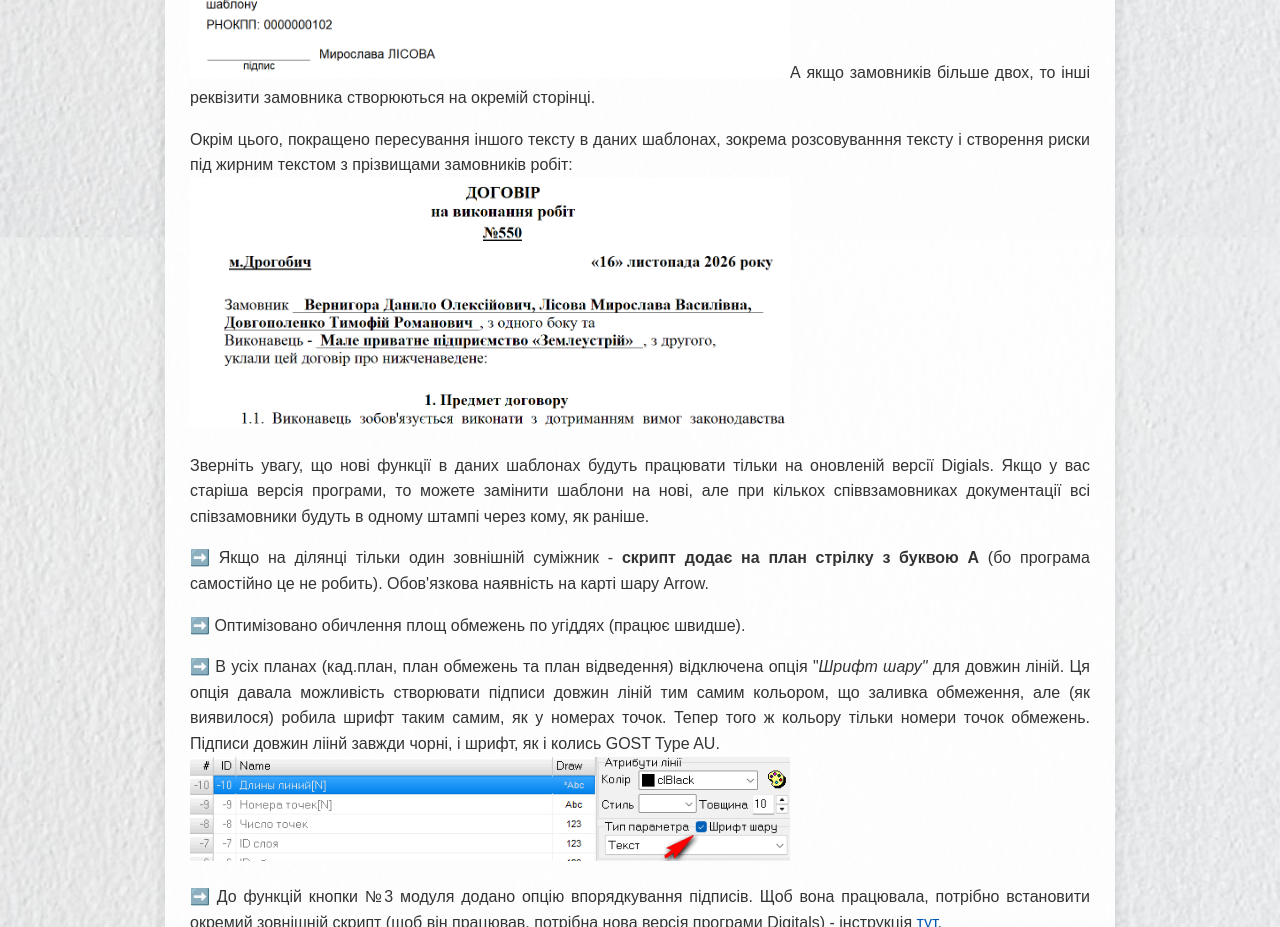
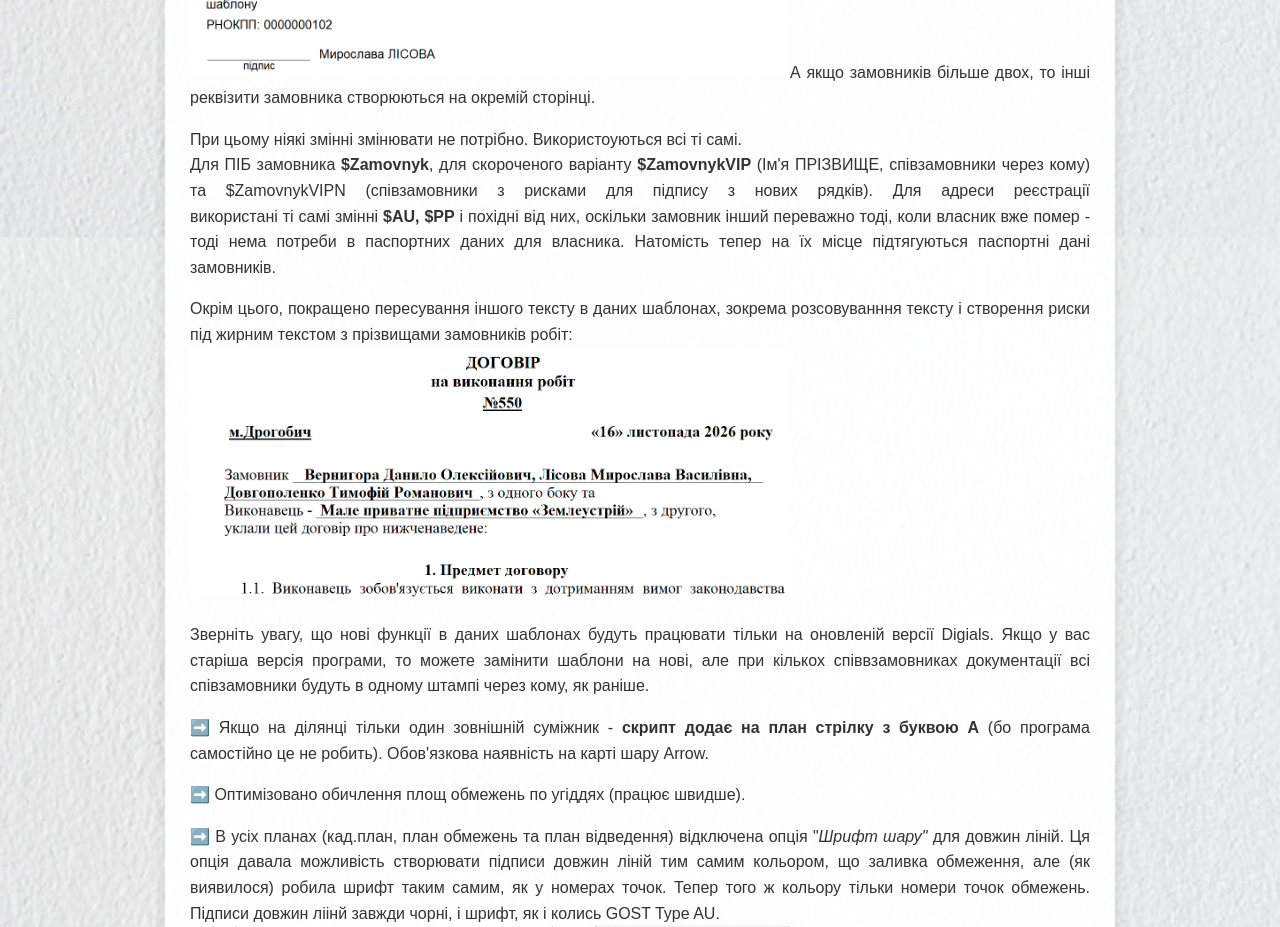
Before and after one commit to fendak/digitals, a plain HTML site: page scrDoc/WhatNew504.html in a window 1280 px wide. Shown: the part 2320-3247 px from the top of the page. Drawn offline with Linux system fonts and the light colour scheme.

Commit message:
Update WhatNew504.html

```diff
--- a/scrDoc/WhatNew504.html
+++ b/scrDoc/WhatNew504.html
@@ -32,6 +32,9 @@
 <p>➡️ <strong>В шаблонах договору, протоколу та акту виконаних робіт оновлено вигляд реквізитів виконавця і замовника</strong>. Тепер, якщо в документації декілька замовників, вони автоматично розставляються по окремих підписах:<br />
 <img alt="" src="https://fendak.github.io/digitals/scrDoc/image/51.png" style="width: 600px; height: 450px;" />А якщо замовників більше двох, то інші реквізити замовника створюються на окремій сторінці.</p>
 
+<p>При цьому ніякі змінні змінювати не потрібно. Використоуються всі ті самі.<br />
+Для ПІБ замовника <strong>$Zamovnyk</strong>, для скороченого варіанту <strong>$ZamovnykVIP</strong> (Ім&#39;я ПРІЗВИЩЕ, співзамовники через кому) та&nbsp;$ZamovnykVIPN (співзамовники з рисками для підпису з нових рядків). Для адреси реєстрації використані&nbsp;ті&nbsp;самі&nbsp;змінні&nbsp;<strong>$AU, $PP</strong> і похідні від них, оскільки замовник інший переважно тоді, коли власник вже помер - тоді нема потреби в паспортних даних для власника. Натомість тепер на їх місце підтягуються паспортні дані замовників.</p>
+
 <p>Окрім цього, покращено пересування іншого тексту в даних шаблонах, зокрема розсовуванння тексту і створення риски під жирним текстом з прізвищами замовників робіт:<br />
 <img alt="" src="https://fendak.github.io/digitals/scrDoc/image/52.png" style="width: 600px; height: 251px;" /></p>
 
```
